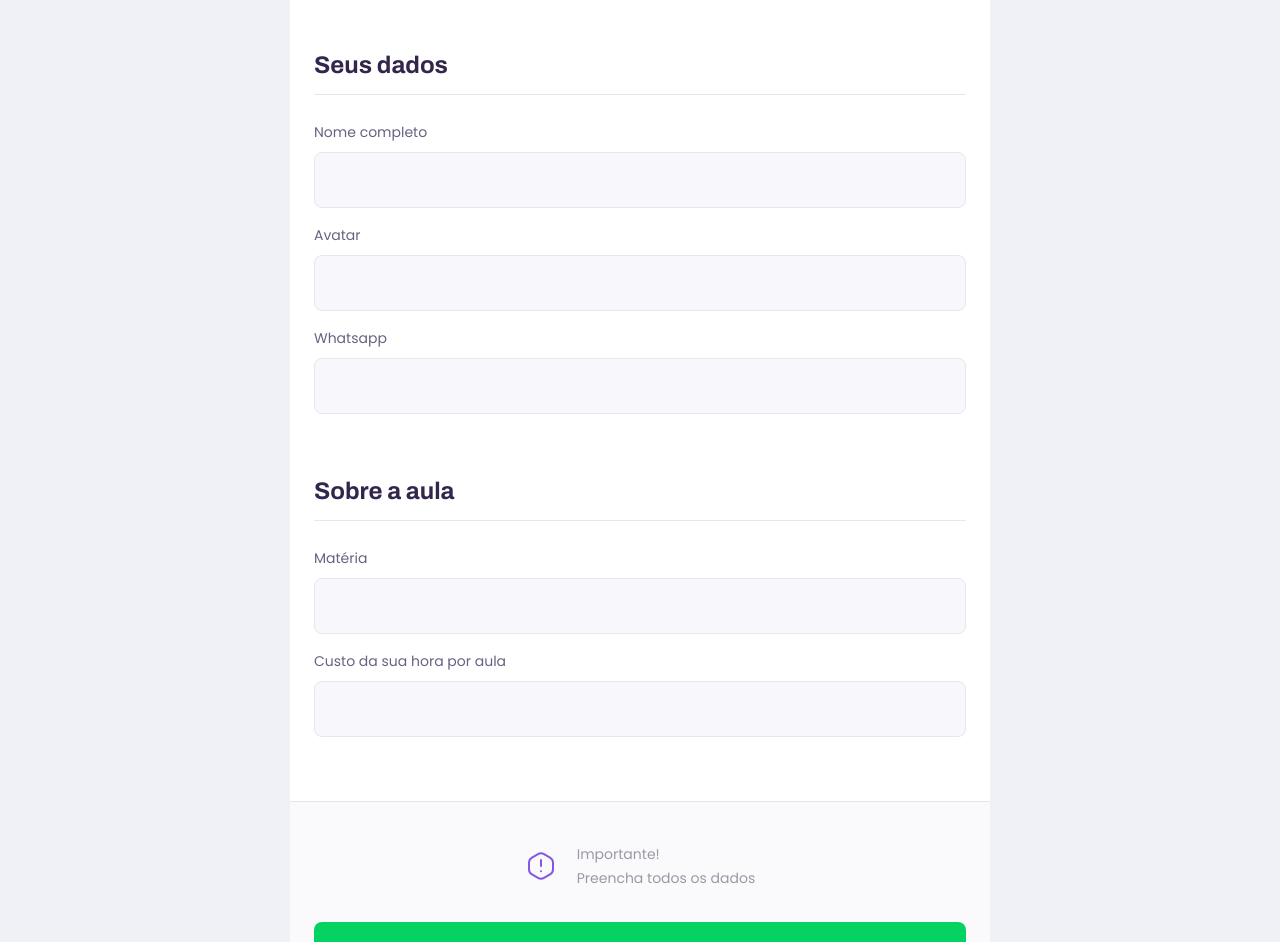
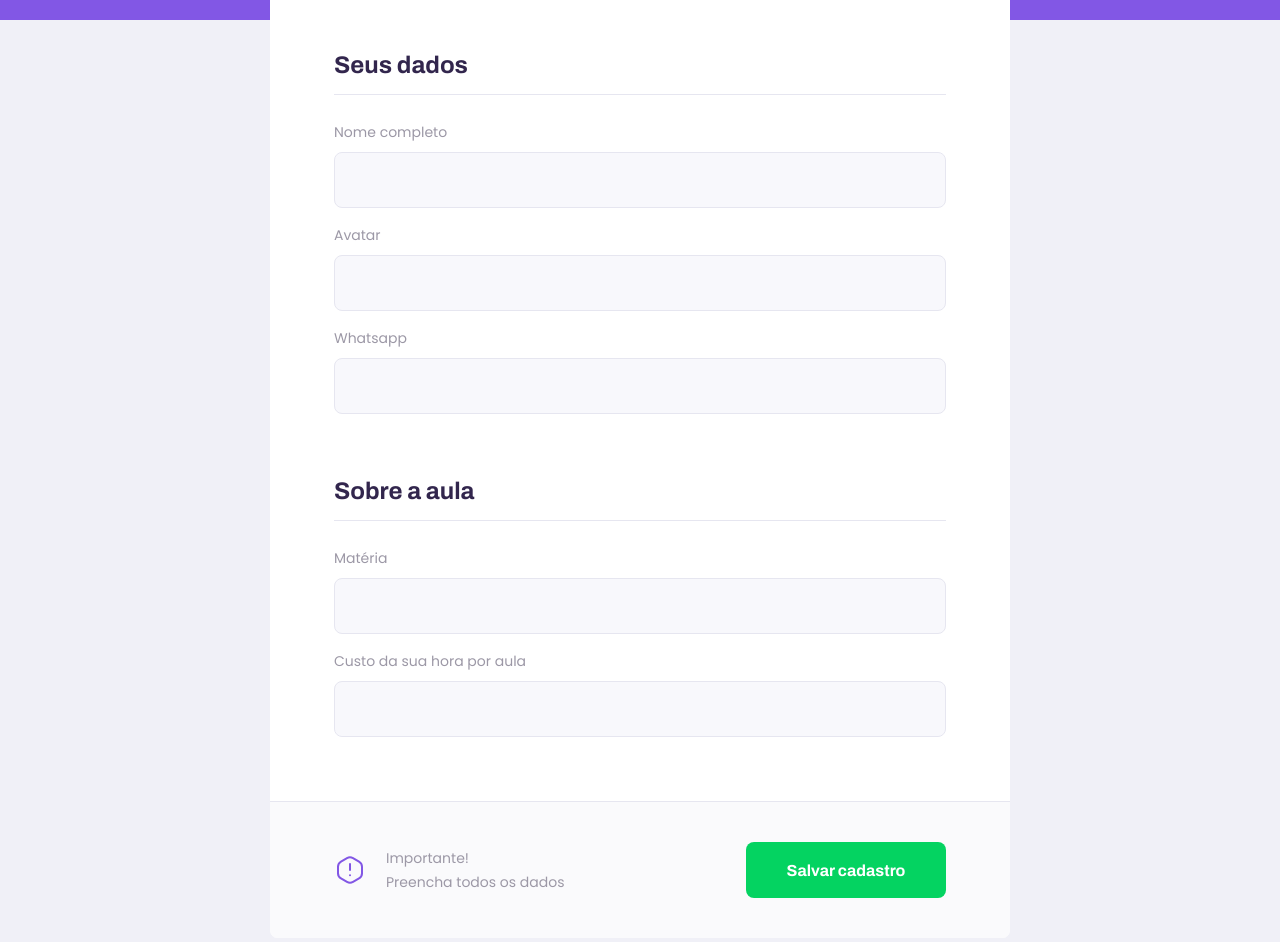
Before and after one commit to RyanV-Souza/proffy, a React (Create React App) app in the folder web/: page /give-classes in a window 1280 px wide. Shown: the part 320-1262 px from the top of the page. Built offline with nearby package versions, Linux system fonts and the light colour scheme.

Commit message:
Teacher Form - Desktop

```diff
--- a/web/src/pages/TeacherForm/styles.css
+++ b/web/src/pages/TeacherForm/styles.css
@@ -36,6 +36,10 @@
   width: 100%;
   padding-bottom: 1.6rem;
   border-bottom: 1px solid var(--color-line-in-white);
+}
+
+#page-teacher-form main  label{
+  color: var(--color-text-complement);
 }
 
 #page-teacher-form main footer{
@@ -78,3 +82,36 @@
 #page-teacher-form main footer button:hover {
   background: var(--color-secundary-dark);
 }
+
+@media (min-width: 700px) {
+  #page-teacher-form {
+    max-width: 100vw;
+  }
+
+  #page-teacher-form .page-header .header-content {
+    margin-bottom: 0;
+  }
+
+  #page-teacher-form main fieldset{
+    padding: 0 6.4rem;
+  }
+
+  #page-teacher-form main footer{
+    padding: 4.0rem 6.4rem;
+    display: flex;
+    align-items: center;
+    justify-content: space-between;
+  }
+
+  #page-teacher-form main footer p{
+    justify-content: space-between;
+  }
+
+  #page-teacher-form main footer button{
+    width: 20rem;
+    margin-top: 0;
+  }
+
+
+
+}
```
